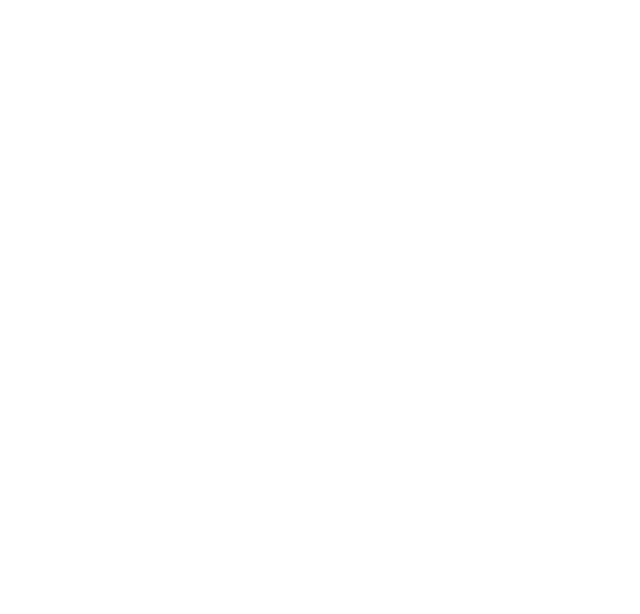
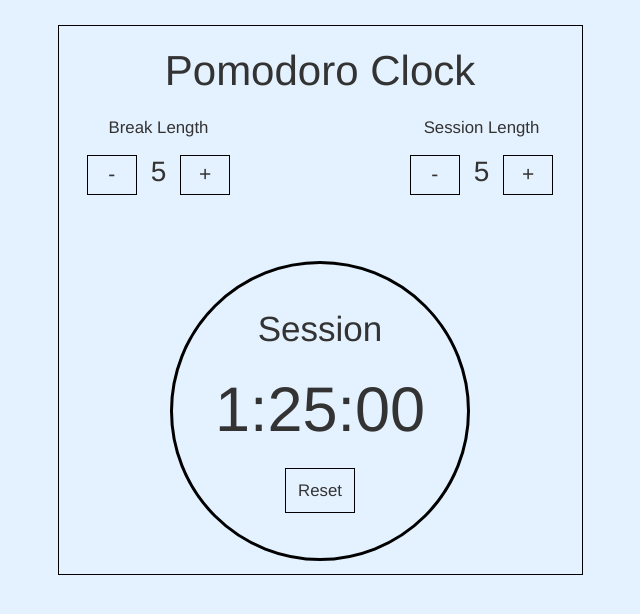
Before and after one commit to danielknguyen/pomodoro-clock, a plain HTML site: page index.html in a window 1280 px wide. Shown: the whole page, without its empty margins (320-960 px from the left). Drawn offline with nearby package versions, Linux system fonts and the light colour scheme.

Commit message:
clock layout

```diff
--- a/index.html
+++ b/index.html
@@ -9,6 +9,34 @@
 	<link rel="stylesheet" media="only screen and (max-device-width: 480px)" href="styles/mobile.css">
 </head>
 <body>
+	<div id="clock-container"class="container">
+		<div id="clock-div">
+			<!-- title -->
+			<p id="title">Pomodoro Clock</p>
+			<div id="setTimer">
+				<!-- break length -->
+				<div id="breakLength">
+					<p class="count-title">Break Length</p>
+					<div class="subtract">-</div>
+					<div class="number">5</div>
+					<div class="add">+</div>
+				</div>
+				<!-- session length -->
+				<div id="sessionLength">
+					<p class="count-title">Session Length</p>
+					<div class="subtract">-</div>
+					<div class="number">5</div>
+					<div class="add">+</div>
+				</div>
+			</div>
+			<!-- this is where the countdown will be in -->
+			<div id="clock">
+				<div id="description">Session</div>
+				<div id="countDown">1:25:00</div>
+				<div id="reset"><span class="span-reset">Reset</span></div>
+			</div>
+		</div>
+	</div>
 
 	<script src="https://ajax.googleapis.com/ajax/libs/jquery/3.2.1/jquery.min.js"></script>
 	<script type="text/javascript" src="script.js"></script>
--- a/styles/style.css
+++ b/styles/style.css
@@ -0,0 +1,73 @@
+#clock-container,html, body {
+	width:100%;
+	height:100%;
+	margin:0;
+	background-color:#E4F1FE;
+}
+#clock-div {
+	border:1px solid #000000;
+	height:550px;
+	width:525px;
+	margin:0 auto;
+	margin-top:2%;
+}
+#title {
+	margin:15px 0;
+	font-size:3em;
+	text-align:center;
+}
+.count-title {
+	font-size:1.2em;
+}
+#breakLength,#sessionLength,.subtract,.add,.number {
+	display:inline-block;
+}
+#breakLength,#sessionLength {
+	height:75px;
+	width:200px;
+	text-align:center;
+}
+#breakLength {
+	float:left;
+}
+#sessionLength {
+	float:right;
+}
+.subtract,.add {
+	border:1px solid #000000;
+	width:50px;
+	height:40px;
+	line-height:35px;
+	font-size:1.5em;
+}
+.number {
+	font-size:2em;
+	margin:2px 10px;
+}
+#clock {
+	clear:both;
+	width:300px;
+	height:300px;
+	margin:20vh auto;
+	border-radius:50%;
+	border:3px solid #000000;
+}
+#description {
+	text-align:center;
+	font-size:2.5em;
+	margin-top:40px;
+}
+#countDown {
+	text-align:center;
+	font-size:4.5em;
+	margin-top:10px;
+}
+#reset {
+	text-align:center;
+	font-size:1.2em;
+	margin-top:25px;
+}
+.span-reset {
+	border:1px solid #000000;
+	padding:12px;
+}
```
